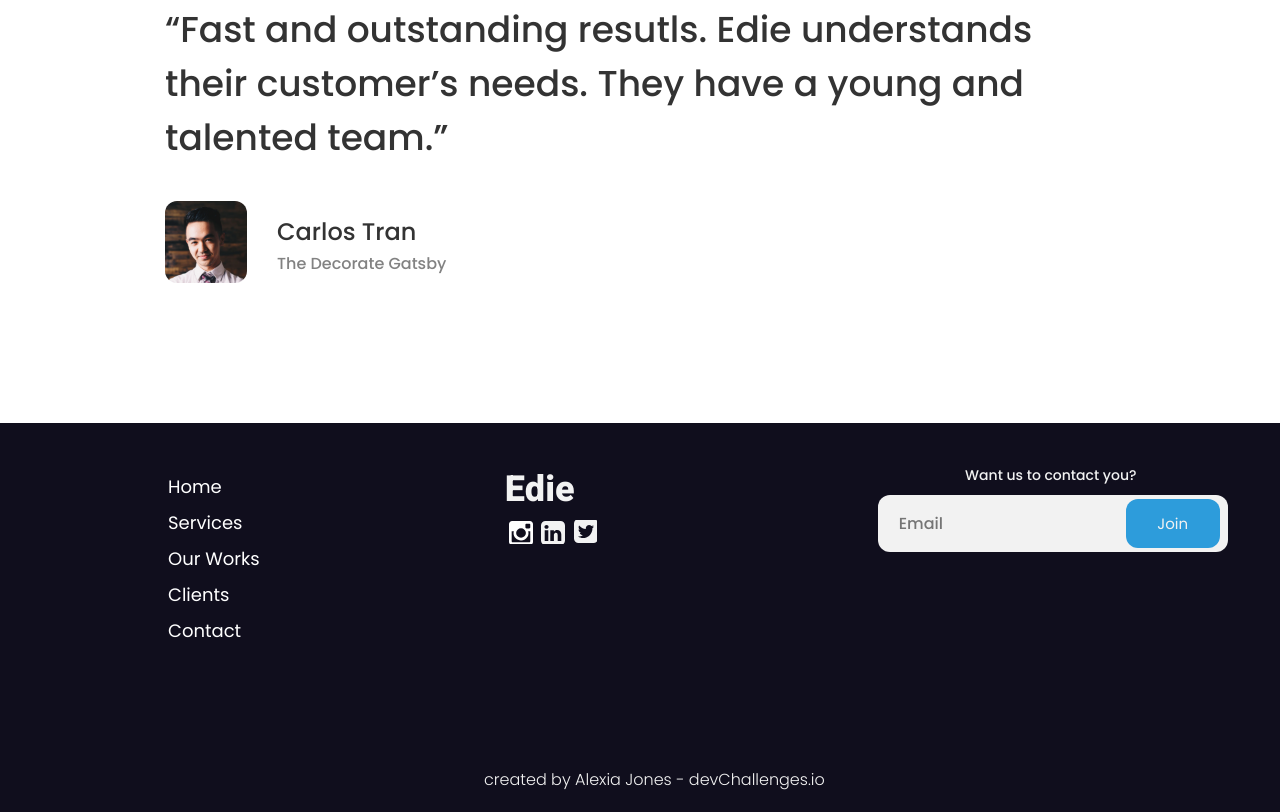
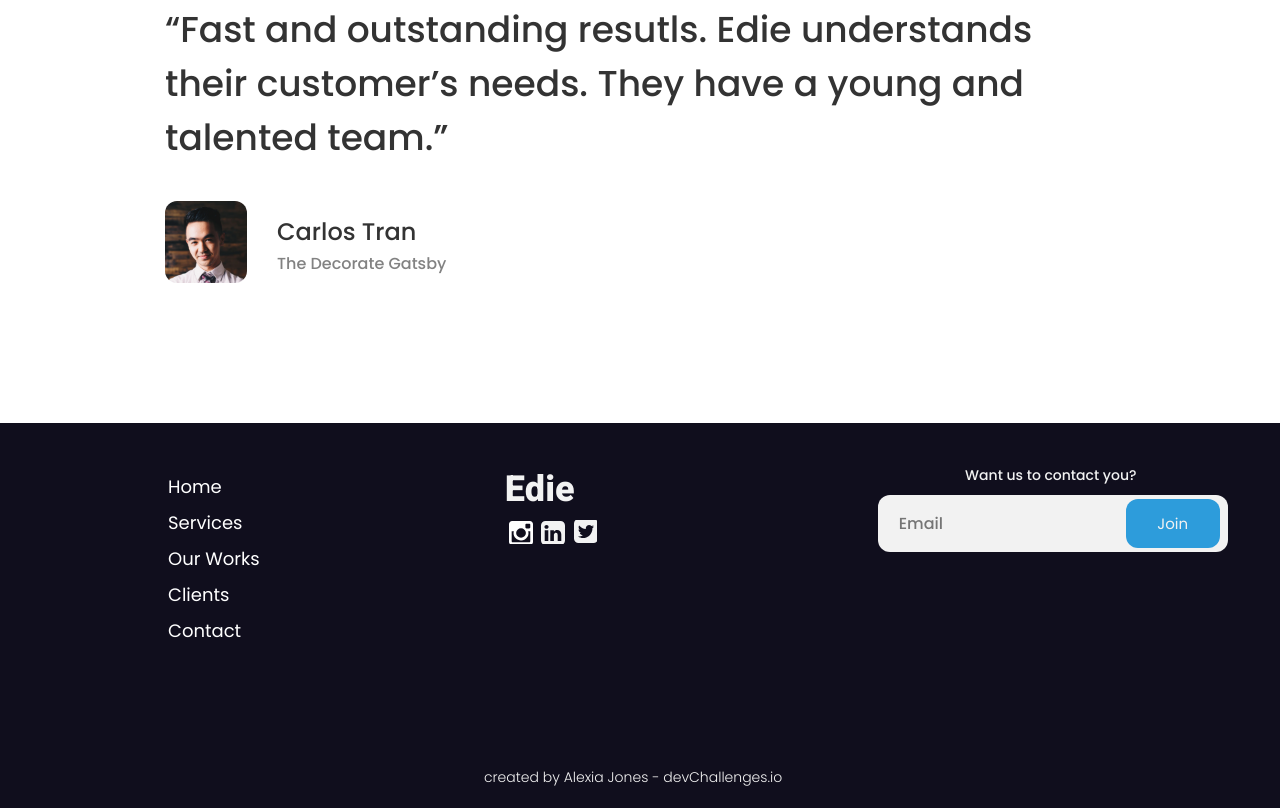
Before and after one commit to jonesalexia/lp, a plain HTML site: page index.html in a window 1280 px wide. Shown: the part 4805-5617 px from the top of the page. Drawn offline with Linux system fonts and the light colour scheme.

Commit message:
missing mobile settings

```diff
--- a/media.css
+++ b/media.css
@@ -1,4 +1,4 @@
-@media screen and (max-width:1060px) {
+@media screen and (max-width:880px) {
 
 
     .logo {
--- a/style.css
+++ b/style.css
@@ -484,6 +484,7 @@ footer p {
     align-items: center;
     color: var(--light-color);
     font-weight: 300;
+    font-size: 14px;
 }
 
 footer p a {
```
